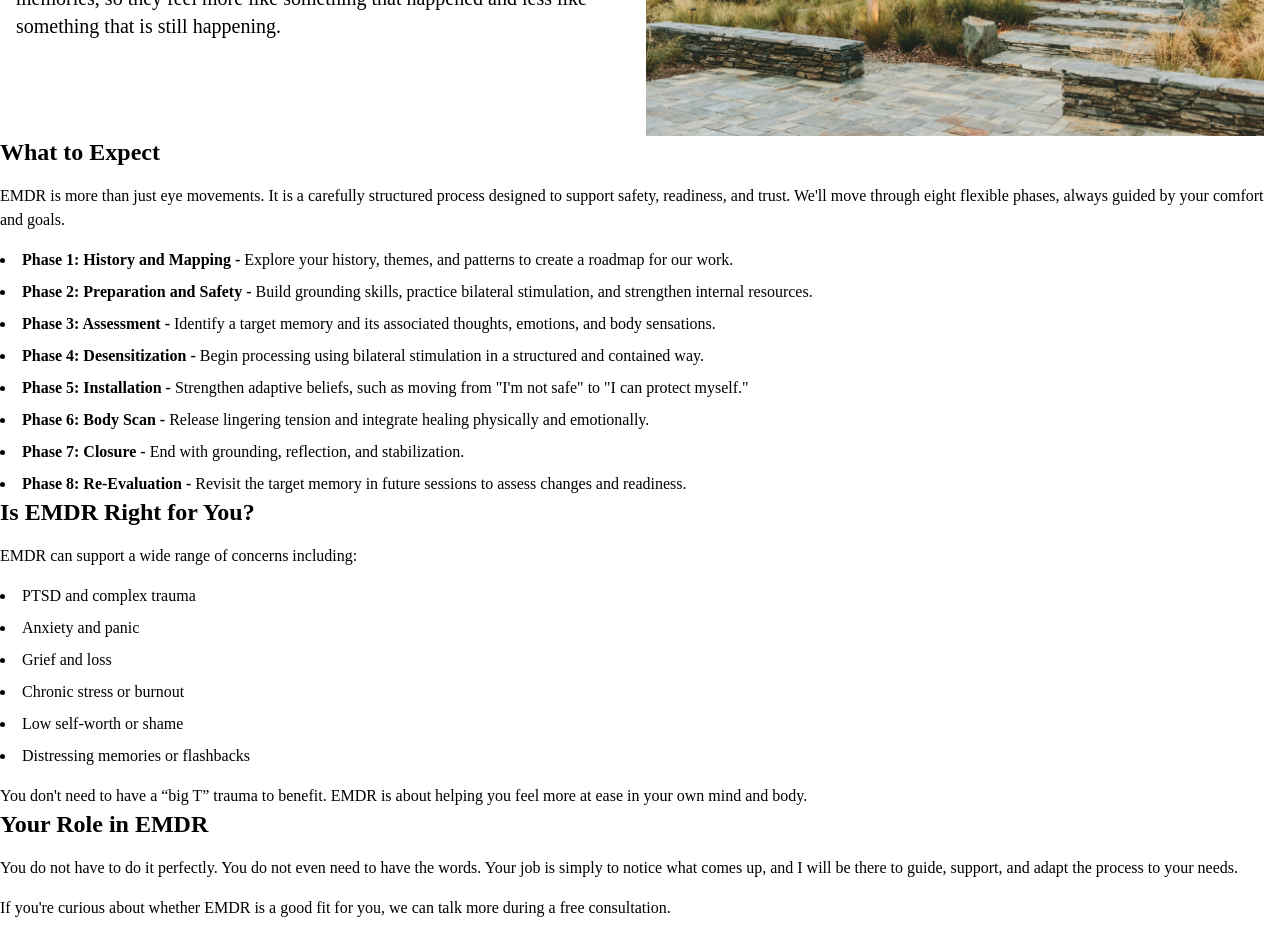
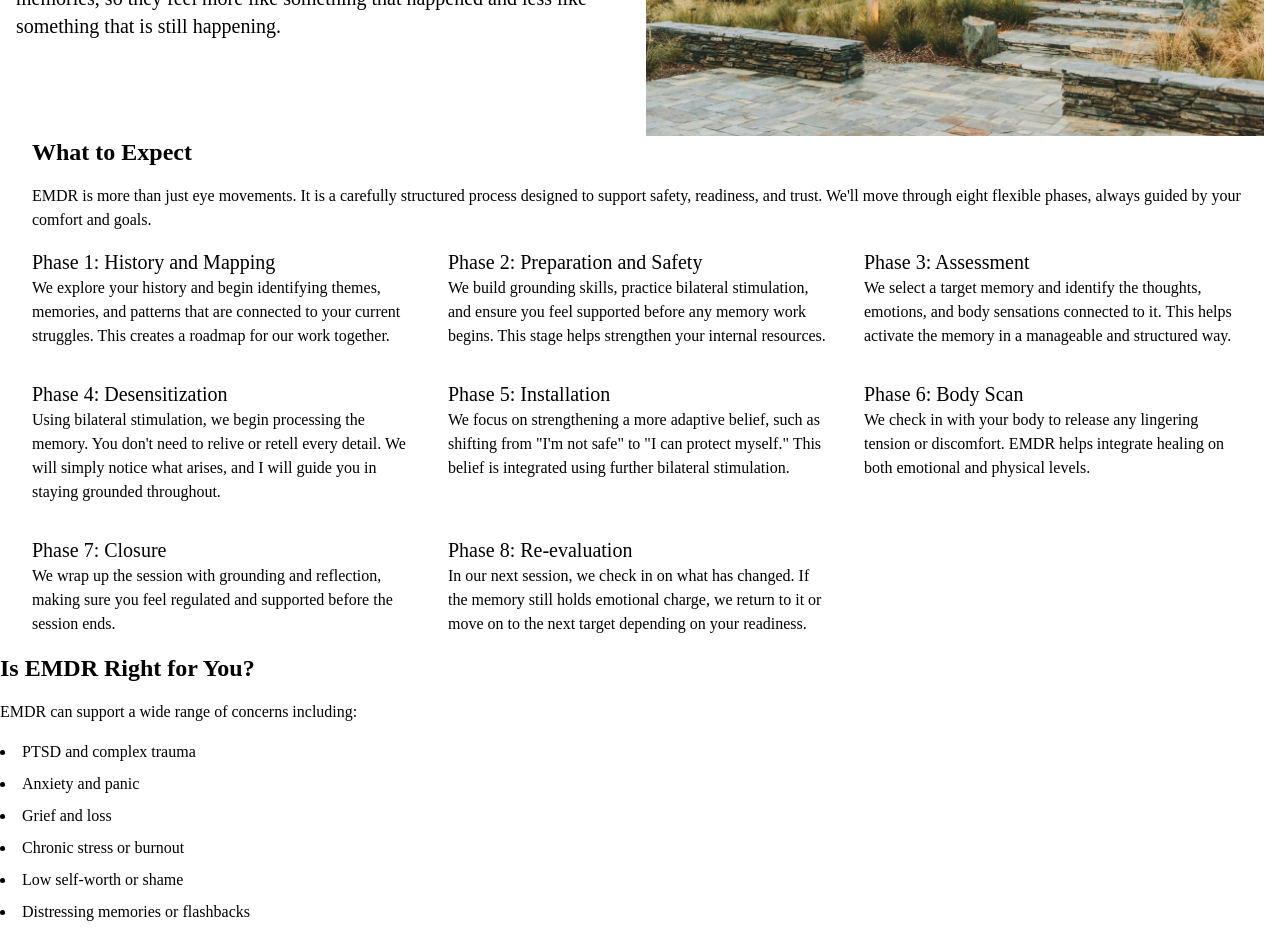
Before and after one commit to alexcoticehn/tender-ui, a Next.js app: page /emdr in a window 1280 px wide. Shown: the part 1200-2133 px from the top of the page. Built offline with nearby package versions, Linux system fonts and the light colour scheme.

Commit message:
add phases section

```diff
--- a/src/app/emdr/page.tsx
+++ b/src/app/emdr/page.tsx
@@ -29,19 +29,43 @@ export default function EMDRTherapy() {
           </div>
         </div>
 
-        <section>
+        <section className="mx-8">
           <h2 className="text-2xl font-semibold mb-4">What to Expect</h2>
           <p className="mb-4">EMDR is more than just eye movements. It is a carefully structured process designed to support safety, readiness, and trust. We&apos;ll move through eight flexible phases, always guided by your comfort and goals.</p>
-          <ul className="list-disc list-inside space-y-2">
-            <li><strong>Phase 1: History and Mapping -</strong> Explore your history, themes, and patterns to create a roadmap for our work.</li>
-            <li><strong>Phase 2: Preparation and Safety -</strong> Build grounding skills, practice bilateral stimulation, and strengthen internal resources.</li>
-            <li><strong>Phase 3: Assessment -</strong> Identify a target memory and its associated thoughts, emotions, and body sensations.</li>
-            <li><strong>Phase 4: Desensitization -</strong> Begin processing using bilateral stimulation in a structured and contained way.</li>
-            <li><strong>Phase 5: Installation -</strong> Strengthen adaptive beliefs, such as moving from &quot;I&apos;m not safe&quot; to &quot;I can protect myself.&quot;</li>
-            <li><strong>Phase 6: Body Scan -</strong> Release lingering tension and integrate healing physically and emotionally.</li>
-            <li><strong>Phase 7: Closure -</strong> End with grounding, reflection, and stabilization.</li>
-            <li><strong>Phase 8: Re-Evaluation -</strong> Revisit the target memory in future sessions to assess changes and readiness.</li>
-          </ul>
+          <div className="grid md:grid-cols-3 gap-8 mb-4">
+            <div className="flex flex-col">
+              <p className="text-xl">Phase 1: History and Mapping</p>
+              <p>We explore your history and begin identifying themes, memories, and patterns that are connected to your current struggles. This creates a roadmap for our work together.</p>
+            </div>
+            <div className="flex flex-col">
+              <p className="text-xl">Phase 2: Preparation and Safety</p>
+              <p>We build grounding skills, practice bilateral stimulation, and ensure you feel supported before any memory work begins. This stage helps strengthen your internal resources.</p>
+            </div>
+            <div className="flex flex-col">
+              <p className="text-xl">Phase 3: Assessment</p>
+              <p>We select a target memory and identify the thoughts, emotions, and body sensations connected to it. This helps activate the memory in a manageable and structured way.</p>
+            </div>
+            <div className="flex flex-col">
+              <p className="text-xl">Phase 4: Desensitization</p>
+              <p>Using bilateral stimulation, we begin processing the memory. You don&apos;t need to relive or retell every detail. We will simply notice what arises, and I will guide you in staying grounded throughout.</p>
+            </div>
+            <div className="flex flex-col">
+              <p className="text-xl">Phase 5: Installation</p>
+              <p>We focus on strengthening a more adaptive belief, such as shifting from &quot;I&apos;m not safe&quot; to &quot;I can protect myself.&quot; This belief is integrated using further bilateral stimulation.</p>
+            </div>
+            <div className="flex flex-col">
+              <p className="text-xl">Phase 6: Body Scan</p>
+              <p>We check in with your body to release any lingering tension or discomfort. EMDR helps integrate healing on both emotional and physical levels.</p>
+            </div>
+            <div className="flex flex-col">
+              <p className="text-xl">Phase 7: Closure</p>
+              <p>We wrap up the session with grounding and reflection, making sure you feel regulated and supported before the session ends.</p>
+            </div>
+            <div className="flex flex-col">
+              <p className="text-xl">Phase 8: Re-evaluation</p>
+              <p>In our next session, we check in on what has changed. If the memory still holds emotional charge, we return to it or move on to the next target depending on your readiness.</p>
+            </div>
+          </div>
         </section>
 
         <section>
```
